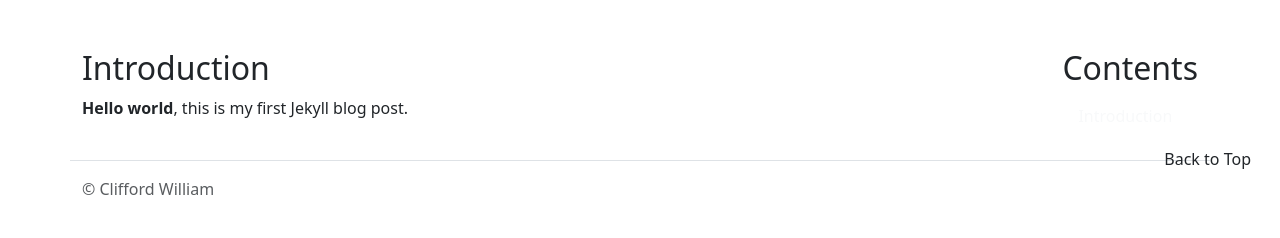
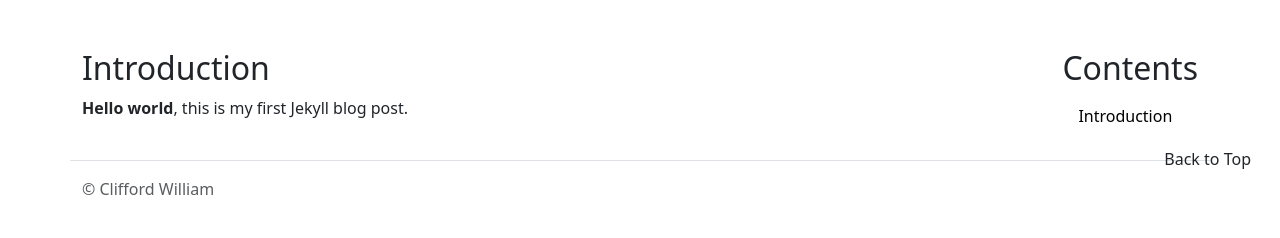
Before and after one commit to cliffordwilliam/my_archive, a Jekyll site: the page built from _posts/2024-09-12-first-post.md, in a window 1280 px wide. Shown: the part 706-944 px from the top of the page. Built offline with Jekyll 4.4.1, drawn with Linux system fonts in a browser that asks for light colours.

```diff
--- a/_layouts/post.html
+++ b/_layouts/post.html
@@ -20,7 +20,7 @@ layout: default
     <div class="sticky-md-top flex-shrink-0 align-self-md-start ms-md-5">
         <h2 class="mt-5">Contents</h2>
         {% include toc.html html=content submenu_class="list-group list-group-flush" class="list-group list-group-flush"
-        item_class="list-group-item list-group-item-action" anchor_class="link-underline-opacity-0 link-light" %}
+        item_class="list-group-item" anchor_class="link-body-emphasis link-underline-opacity-0" %}
     </div>
     <div id="post-content-container" class="flex-grow-1">
         {{ content }}
```
